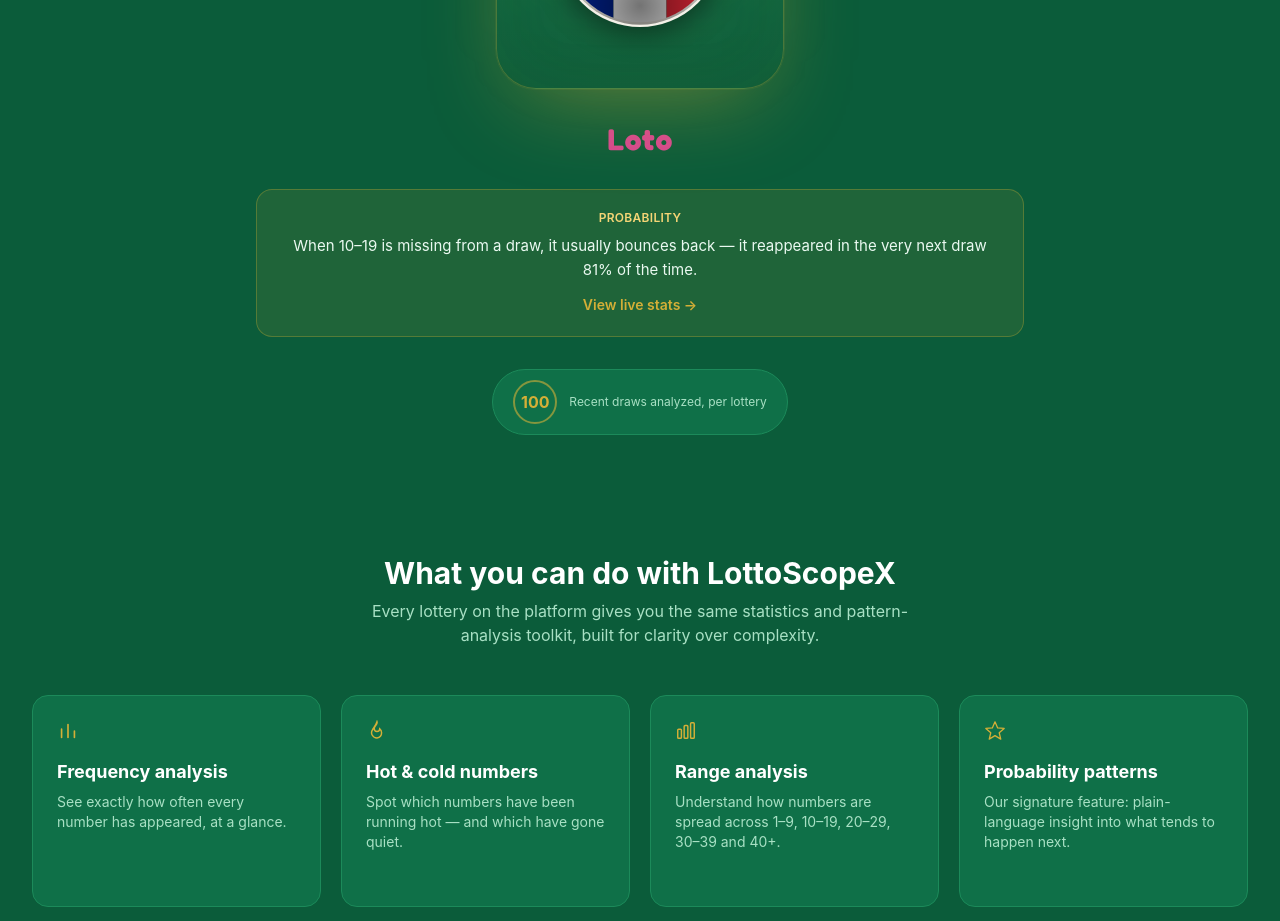
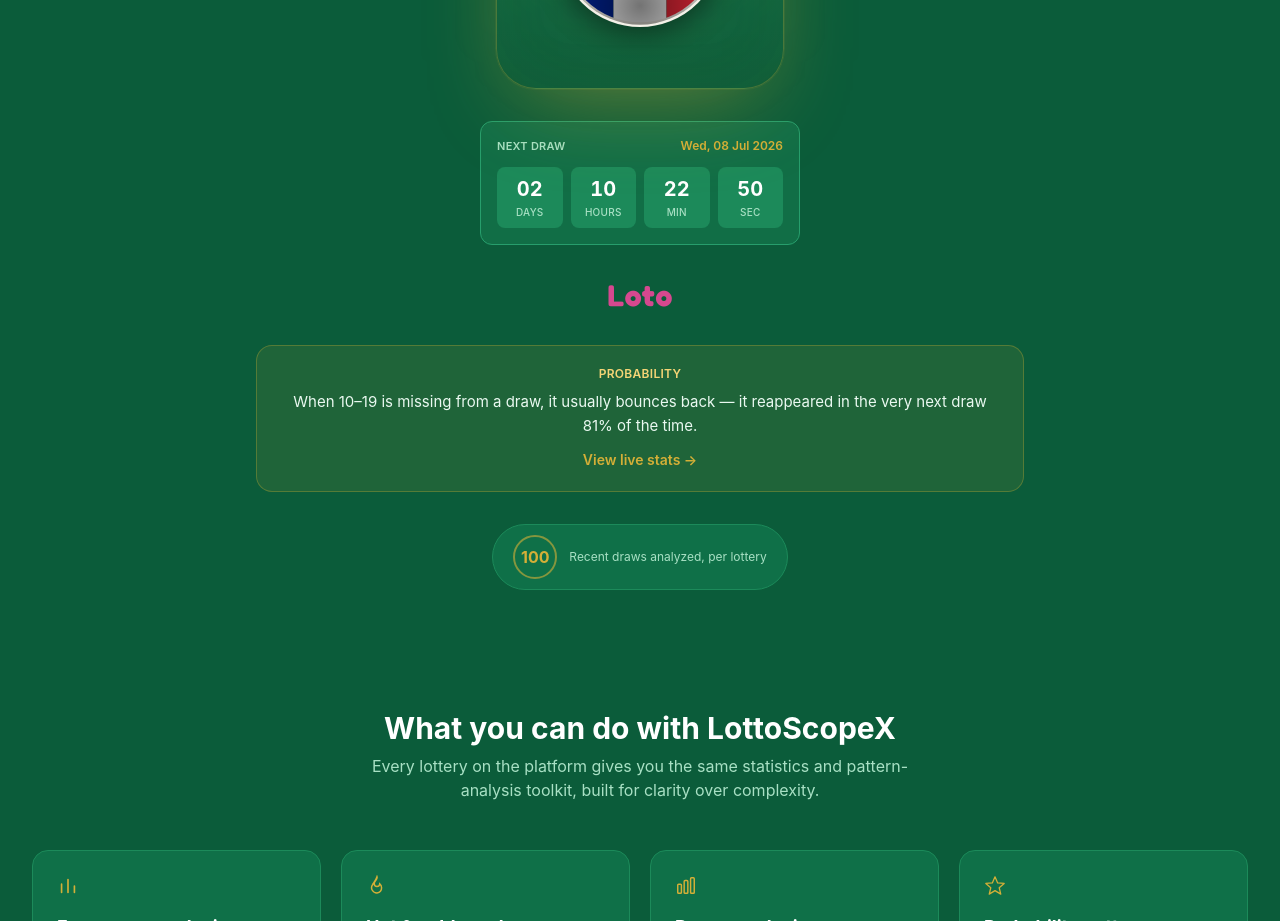
Before and after one commit to achref2024/lottoscopex, a Next.js app: page / in a window 1280 px wide. Shown: the part 840-1761 px from the top of the page. Built offline with nearby package versions, Linux system fonts and the light colour scheme.

Commit message:
Show next-draw countdown under the featured lottery logo on homepage

```diff
--- a/components/HeroBallsAnimation.tsx
+++ b/components/HeroBallsAnimation.tsx
@@ -8,7 +8,9 @@
 import { computeRangeProbabilities, RangeProbability } from "@/lib/analytics";
 import { LOTTERIES, getLottery } from "@/lib/lotteries";
 import { localePath } from "@/lib/i18n";
+import { formatDate, getNextDrawISO, getNextDrawTargetMs } from "@/lib/format";
 import LotteryBadge from "./LotteryBadge";
+import NextDrawCountdown from "./NextDrawCountdown";
 
 /** Which of a range's stats corresponds to its own dominant tendency — used to
  * find the single most striking pattern to feature. */
@@ -33,7 +35,7 @@
  * historical data, same as that lottery's own stats page.
  */
 export default function HeroBallsAnimation() {
-  const { t, lang } = useLang();
+  const { t, lang, locale } = useLang();
   const [lotteryId, setLotteryId] = useState(LOTTERIES[0].id);
 
   useEffect(() => {
@@ -47,6 +49,15 @@
     const draws = getDraws(config.id);
     const probability = computeRangeProbabilities(draws, config);
     return [...probability].sort((a, b) => headlinePercent(b) - headlinePercent(a))[0];
+    // eslint-disable-next-line react-hooks/exhaustive-deps
+  }, [config.id]);
+
+  const { nextDraw, nextDrawTargetMs } = useMemo(() => {
+    const latestDate = getDraws(config.id)[0]?.date;
+    return {
+      nextDraw: getNextDrawISO(config.drawDays, new Date(), latestDate),
+      nextDrawTargetMs: getNextDrawTargetMs(config.drawDays, config.drawTimes, config.drawTimeZone, latestDate),
+    };
     // eslint-disable-next-line react-hooks/exhaustive-deps
   }, [config.id]);
 
@@ -106,6 +117,24 @@
         <LotteryBadge id={config.id} size={164} />
       </Link>
 
+      <div className="w-full max-w-xs rounded-xl border border-felt-700 bg-felt-800/40 px-4 py-4">
+        <div className="mb-3 flex items-center justify-between">
+          <p className="text-[11px] font-semibold uppercase tracking-wide text-mist-500">
+            {t("glance.nextDraw")}
+          </p>
+          <p className="text-xs font-semibold text-gold">{formatDate(nextDraw, locale)}</p>
+        </div>
+        <NextDrawCountdown
+          targetMs={nextDrawTargetMs}
+          labels={{
+            days: t("glance.countdownDays"),
+            hours: t("glance.countdownHours"),
+            minutes: t("glance.countdownMinutes"),
+            seconds: t("glance.countdownSeconds"),
+          }}
+        />
+      </div>
+
       <h2
         className="font-fun text-2xl font-bold tracking-wide sm:text-3xl"
         style={{ color: config.accent }}
```
